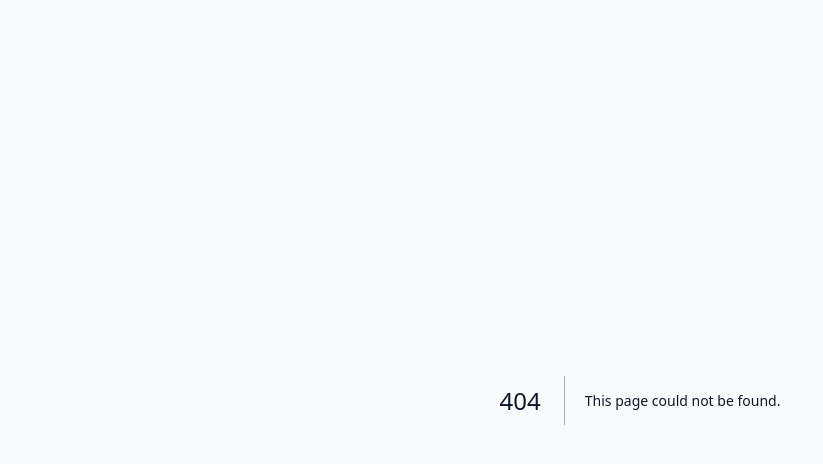
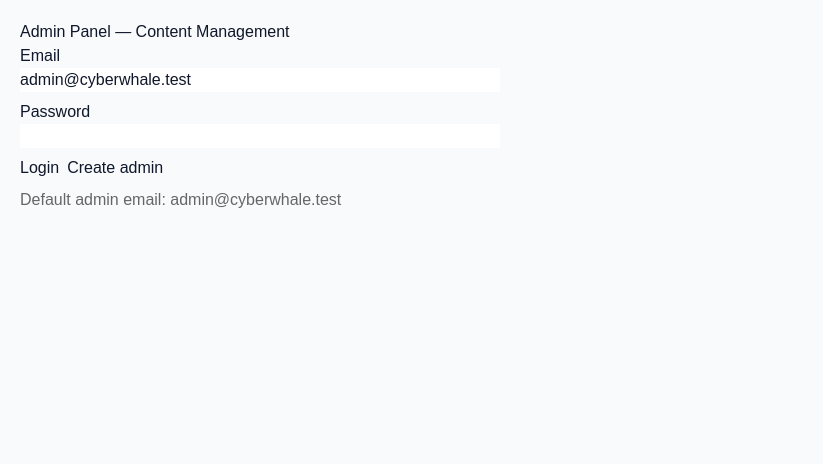
Before and after one commit to HackCtrl/CyberWhale-Universe, a Next.js app in the folder mvp-starter/: page /admin in a window 1280 px wide. Before the commit this address had no page. Shown: the top 464 px of the page, without its empty margins (0-823 px from the left). Built offline with nearby package versions, Linux system fonts and the light colour scheme.

Commit message:
feat(admin): add register button and auto-login for dev; improve admin UX

```diff
--- /dev/null
+++ b/mvp-starter/app/admin/page.tsx
@@ -0,0 +1,132 @@
+"use client";
+
+import React, { useState, useEffect } from 'react';
+
+type CTF = { id: number; title: string; description?: string; difficulty?: number };
+
+export default function AdminPage() {
+  const [email, setEmail] = useState('admin@cyberwhale.test');
+  const [password, setPassword] = useState('');
+  const [token, setToken] = useState<string | null>(null);
+  const [tab, setTab] = useState<'ctf' | 'courses'>('ctf');
+  const [ctfList, setCtfList] = useState<CTF[]>([]);
+  const [newTitle, setNewTitle] = useState('');
+  const [newDesc, setNewDesc] = useState('');
+  const [newFlag, setNewFlag] = useState('');
+  const [newDiff, setNewDiff] = useState(1);
+
+  const base = 'http://localhost:4000';
+
+  async function login(e?: React.FormEvent) {
+    if (e) e.preventDefault();
+    const res = await fetch(`${base}/api/auth/login`, { method: 'POST', headers: { 'content-type': 'application/json' }, body: JSON.stringify({ email, password }) });
+    if (!res.ok) return alert('Login failed: ' + (await res.text()));
+    const data = await res.json();
+    setToken(data.token);
+    localStorage.setItem('admin_token', data.token);
+  }
+
+  async function registerAdmin() {
+    if (!email || !password) return alert('Enter email and password to create admin');
+    const res = await fetch(`${base}/api/auth/register`, { method: 'POST', headers: { 'content-type': 'application/json' }, body: JSON.stringify({ email, password, name: 'Administrator' }) });
+    if (!res.ok) return alert('Register failed: ' + (await res.text()));
+    // auto-login after register
+    await login();
+  }
+
+  useEffect(() => {
+    const t = localStorage.getItem('admin_token');
+    if (t) setToken(t);
+  }, []);
+
+  useEffect(() => { if (token) loadCtf(); }, [token]);
+
+  async function loadCtf() {
+    const res = await fetch(`${base}/api/ctf`);
+    const data = await res.json();
+    setCtfList(data);
+  }
+
+  async function createCtf(e: React.FormEvent) {
+    e.preventDefault();
+    if (!token) return alert('Login as admin first');
+    const res = await fetch(`${base}/api/ctf`, { method: 'POST', headers: { 'content-type': 'application/json', Authorization: `Bearer ${token}` }, body: JSON.stringify({ title: newTitle, description: newDesc, flag: newFlag, difficulty: newDiff }) });
+    if (!res.ok) return alert('Create failed: ' + (await res.text()));
+    setNewTitle(''); setNewDesc(''); setNewFlag(''); setNewDiff(1);
+    await loadCtf();
+  }
+
+  async function deleteCtf(id: number) {
+    if (!token) return alert('Login as admin first');
+    if (!confirm('Delete challenge #' + id + '?')) return;
+    const res = await fetch(`${base}/api/ctf/${id}`, { method: 'DELETE', headers: { Authorization: `Bearer ${token}` } });
+    if (!res.ok) return alert('Delete failed: ' + (await res.text()));
+    await loadCtf();
+  }
+
+  return (
+    <div style={{ padding: 20, fontFamily: 'Arial, sans-serif' }}>
+      <h1>Admin Panel — Content Management</h1>
+          {!token ? (
+        <form onSubmit={login} style={{ maxWidth: 480 }}>
+          <div style={{ marginBottom: 8 }}>
+            <label>Email</label><br />
+            <input value={email} onChange={e => setEmail(e.target.value)} style={{ width: '100%' }} />
+          </div>
+          <div style={{ marginBottom: 8 }}>
+            <label>Password</label><br />
+            <input type="password" value={password} onChange={e => setPassword(e.target.value)} style={{ width: '100%' }} />
+          </div>
+          <div style={{ display: 'flex', gap: 8 }}>
+            <button type="submit">Login</button>
+            <button type="button" onClick={() => registerAdmin()}>Create admin</button>
+          </div>
+          <div style={{ marginTop: 8, color: '#666' }}>Default admin email: admin@cyberwhale.test</div>
+        </form>
+      ) : (
+        <div>
+          <div style={{ marginBottom: 12 }}>
+            <button onClick={() => { setToken(null); localStorage.removeItem('admin_token'); }}>Logout</button>
+          </div>
+          <div style={{ display: 'flex', gap: 8, marginBottom: 12 }}>
+            <button onClick={() => setTab('ctf')} disabled={tab === 'ctf'}>CTF Challenges</button>
+            <button onClick={() => setTab('courses')} disabled={tab === 'courses'}>Courses (open in Courses page)</button>
+          </div>
+
+          {tab === 'ctf' && (
+            <div>
+              <h2>Create CTF Challenge</h2>
+              <form onSubmit={createCtf} style={{ maxWidth: 640 }}>
+                <input placeholder="Title" value={newTitle} onChange={e => setNewTitle(e.target.value)} required style={{ width: '100%', marginBottom:8 }} />
+                <input placeholder="Short description" value={newDesc} onChange={e => setNewDesc(e.target.value)} style={{ width: '100%', marginBottom:8 }} />
+                <input placeholder="Flag (for dev)" value={newFlag} onChange={e => setNewFlag(e.target.value)} required style={{ width: '100%', marginBottom:8 }} />
+                <label>Difficulty</label><br />
+                <input type="number" value={newDiff} onChange={e => setNewDiff(Number(e.target.value))} min={1} max={10} style={{ width: 120, marginBottom:8 }} />
+                <div><button type="submit">Create</button></div>
+              </form>
+
+              <h2 style={{ marginTop: 20 }}>Challenges</h2>
+              <ul>
+                {ctfList.map(c => (
+                  <li key={c.id} style={{ marginBottom: 8 }}>
+                    <strong>{c.title}</strong> (#{c.id}) — diff: {c.difficulty}
+                    <div style={{ marginTop: 6 }}>
+                      <button onClick={() => navigator.clipboard?.writeText(`${base}/api/ctf/${c.id}`)}>Copy API link</button>{' '}
+                      <button onClick={() => deleteCtf(c.id)}>Delete</button>
+                    </div>
+                  </li>
+                ))}
+              </ul>
+            </div>
+          )}
+
+          {tab === 'courses' && (
+            <div>
+              <p>Courses are managed on the public Courses admin page. Open <a href="/courses">Courses</a>.</p>
+            </div>
+          )}
+        </div>
+      )}
+    </div>
+  );
+}
```
